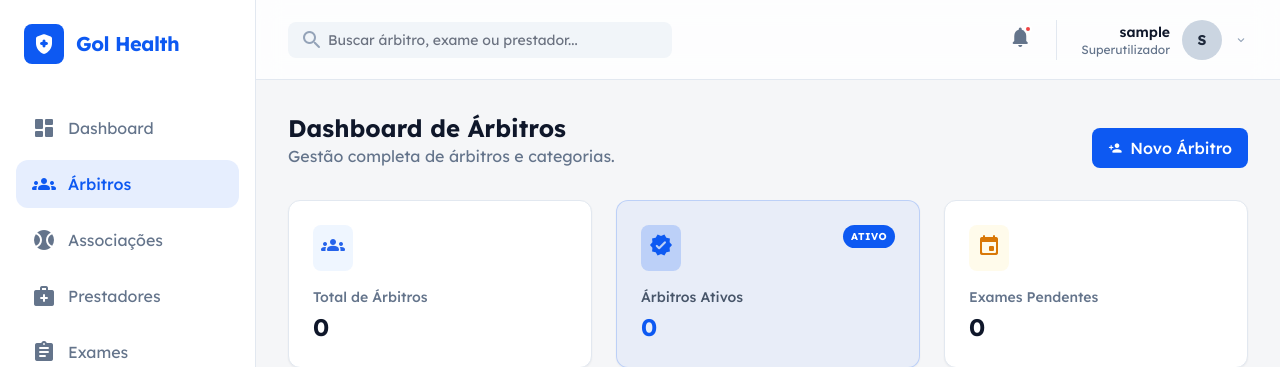
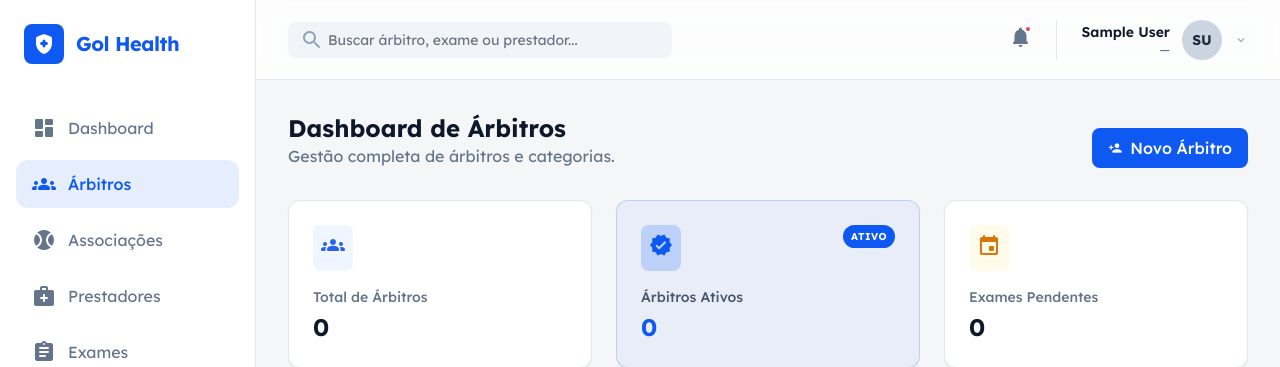
Before and after one commit to golhealth/portalgol, a Django app: page /arbitros/dashboard/ in a window 1280 px wide. Shown: the top 367 px of the page. Run offline with Django 5.2, Linux system fonts and the light colour scheme; the visitor is signed in with stand-in values (Sample User, id 1); data that the repository does not hold is empty; some libraries are stand-ins or nearby versions.

Commit message:
Show full name and department in app header instead of email and role.
Adds a context processor so the user menu displays nome completo and departamento across all backoffice pages.

Co-authored-by: Cursor <cursoragent@cursor.com>

```diff
--- a/config/settings.py
+++ b/config/settings.py
@@ -82,6 +82,7 @@ TEMPLATES = [
                 'django.template.context_processors.request',
                 'django.contrib.auth.context_processors.auth',
                 'django.contrib.messages.context_processors.messages',
+                'core.context_processors.header_user',
             ],
         },
     },
--- /dev/null
+++ b/core/context_processors.py
@@ -0,0 +1,34 @@
+from __future__ import annotations
+
+from django.core.exceptions import ObjectDoesNotExist
+
+
+def header_user(request):
+    """Nome completo e departamento do utilizador autenticado (cabeçalho da app)."""
+    user = getattr(request, "user", None)
+    if not user or not user.is_authenticated:
+        return {}
+
+    nome = (user.get_full_name() or "").strip()
+    if not nome:
+        nome = user.get_username()
+
+    departamento = ""
+    try:
+        departamento = (user.perfil_conta.departamento or "").strip()
+    except ObjectDoesNotExist:
+        departamento = ""
+
+    partes = [p for p in nome.split() if p]
+    if len(partes) >= 2:
+        inicial = (partes[0][0] + partes[-1][0]).upper()
+    elif partes:
+        inicial = partes[0][0].upper()
+    else:
+        inicial = "?"
+
+    return {
+        "header_user_nome": nome,
+        "header_user_departamento": departamento or "—",
+        "header_user_inicial": inicial,
+    }
--- a/core/templates/core/partials/app_header.html
+++ b/core/templates/core/partials/app_header.html
@@ -25,18 +25,8 @@
         <div class="relative">
             <button type="button" id="user-menu-toggle" class="flex items-center gap-3 pl-6 border-l border-slate-200 dark:border-slate-800">
                 <div class="text-right hidden sm:block">
-                    <p class="text-sm font-semibold">{{ request.user.get_username }}</p>
-                    <p class="text-xs text-slate-500 dark:text-slate-400">
-                        {% if request.user.is_superuser %}
-                            Superutilizador
-                        {% elif request.user.groups.first %}
-                            {{ request.user.groups.first.name }}
-                        {% elif request.user.is_staff %}
-                            Equipa
-                        {% else %}
-                            Utilizador
-                        {% endif %}
-                    </p>
+                    <p class="text-sm font-semibold">{{ header_user_nome }}</p>
+                    <p class="text-xs text-slate-500 dark:text-slate-400">{{ header_user_departamento }}</p>
                 </div>
                 <div class="w-10 h-10 rounded-full bg-slate-300 dark:bg-slate-700 flex items-center justify-center text-sm font-bold text-slate-800 dark:text-slate-100 overflow-hidden">
                     {% if request.user.perfil_conta.avatar %}
@@ -46,7 +36,7 @@
                             class="w-full h-full object-cover"
                         />
                     {% else %}
-                        {{ request.user.get_username|first|upper }}
+                        {{ header_user_inicial }}
                     {% endif %}
                 </div>
                 <span class="material-icons-round text-slate-400 text-sm">expand_more</span>
```
